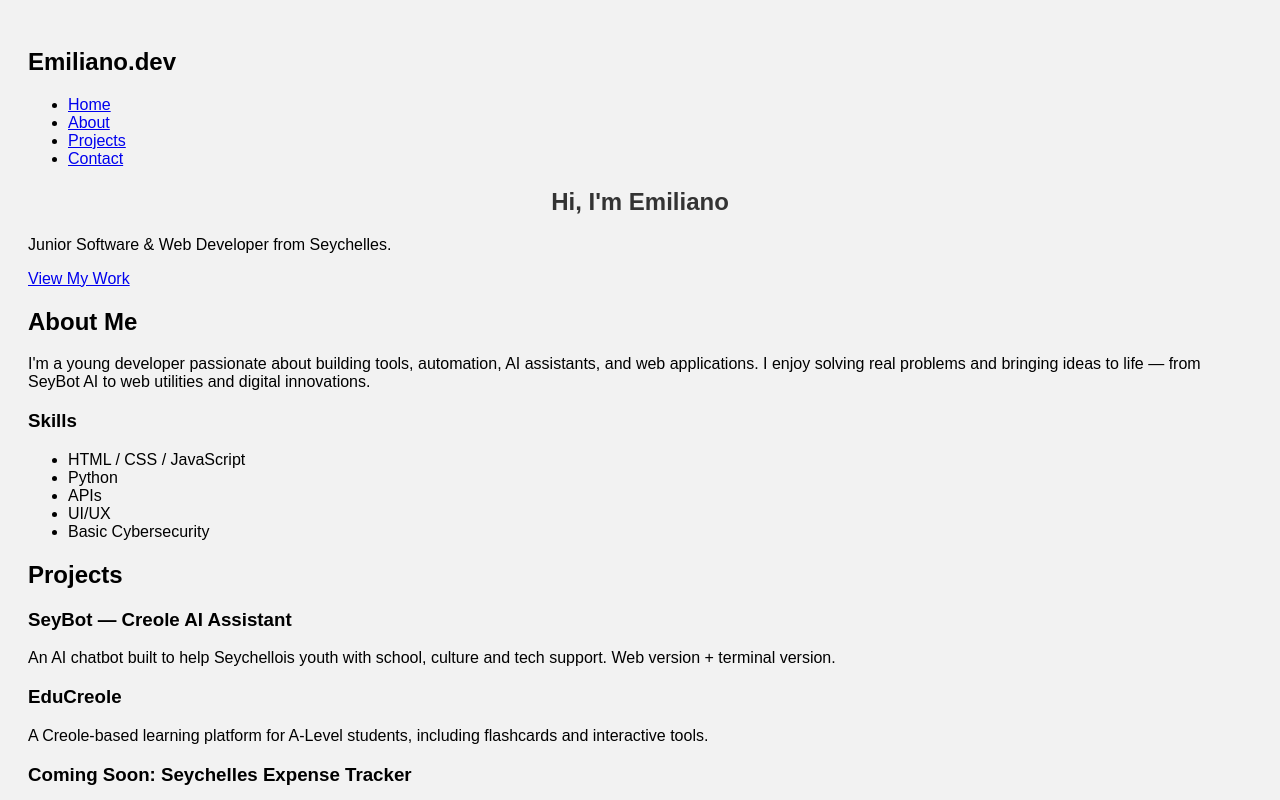
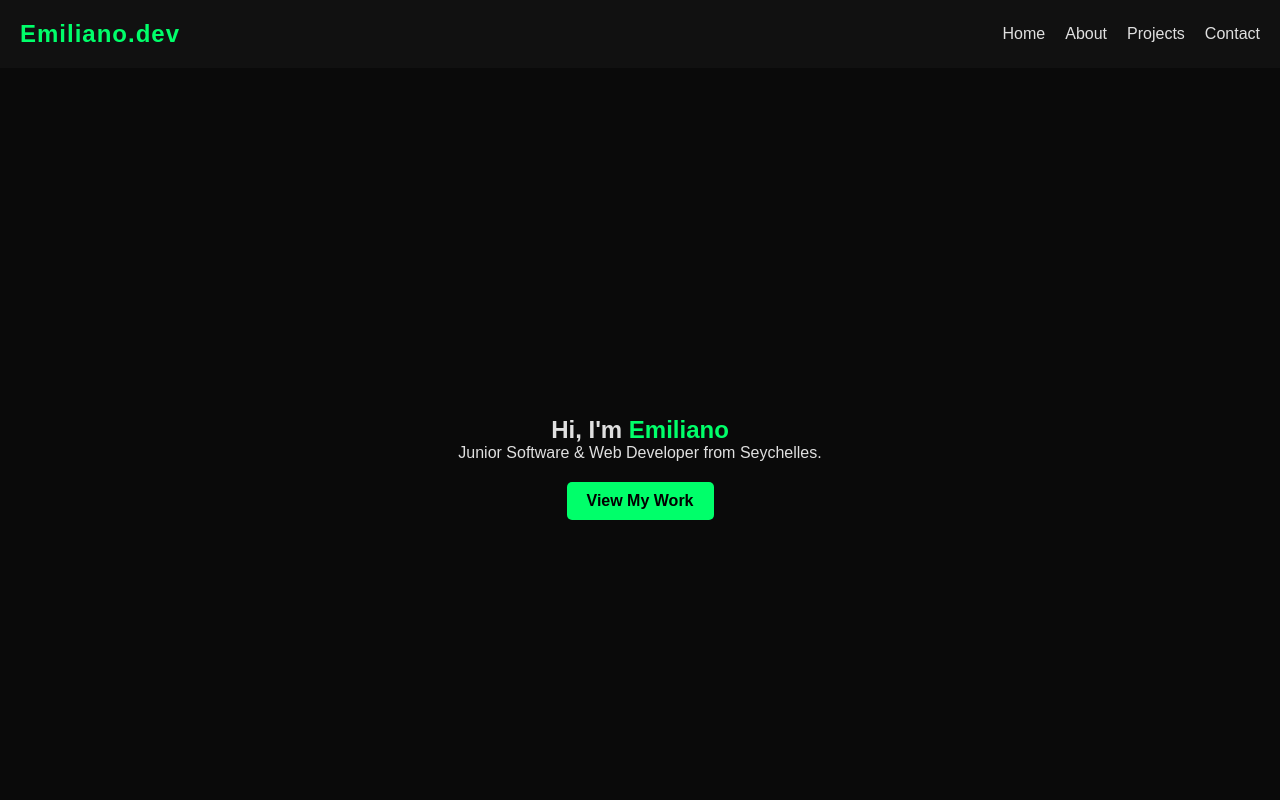
Before and after one commit to lesperance25october-ui/portfolio-dark, a plain HTML site: page index.html in a window 1280 px wide. Shown: the top 800 px of the page. Drawn offline with Linux system fonts and the light colour scheme.

Commit message:
Refactor CSS for improved styling and layout

```diff
--- a/style.css
+++ b/style.css
@@ -1,60 +1,100 @@
-body {
+* {
+    margin: 0;
+    padding: 0;
+    box-sizing: border-box;
     font-family: Arial, sans-serif;
-    background-color: #f2f2f2;
-    padding: 20px;
 }
 
-h1 {
-    text-align: center;
-    color: #333;
+body {
+    background: #0a0a0a;
+    color: #e0e0e0;
 }
 
-.tracker-container {
+nav {
     display: flex;
-    flex-wrap: wrap;
-    gap: 10px;
-    max-width: 600px;
-    margin: 0 auto;
+    justify-content: space-between;
+    align-items: center;
+    padding: 20px;
+    background: #111;
+    position: sticky;
+    top: 0;
 }
 
-.tracker-box {
-    background-color: lightskyblue;
-    padding: 15px;
-    border-radius: 8px;
-    flex: 1 1 calc(50% - 10px); /* Two boxes per row */
-    box-sizing: border-box;
+nav .logo {
+    color: #00ff6a;
+    font-size: 24px;
+    font-weight: bold;
+    letter-spacing: 1px;
+}
+
+nav ul {
+    list-style: none;
+    display: flex;
+}
+
+nav ul li {
+    margin-left: 20px;
+}
+
+nav ul li a {
+    color: #e0e0e0;
+    text-decoration: none;
+    transition: 0.3s;
+}
+
+nav ul li a:hover {
+    color: #00ff6a;
+}
+
+.hero {
+    height: 100vh;
     display: flex;
     flex-direction: column;
+    justify-content: center;
+    align-items: center;
+    text-align: center;
 }
 
-.tracker-box label {
-    margin-bottom: 5px;
+.hero h1 span {
+    color: #00ff6a;
+}
+
+.btn {
+    padding: 10px 20px;
+    background: #00ff6a;
+    color: #000;
+    margin-top: 20px;
+    text-decoration: none;
+    border-radius: 5px;
     font-weight: bold;
 }
 
-.tracker-box input {
-    padding: 8px;
-    border: none;
-    border-radius: 5px;
-    font-size: 16px;
+.about, .projects, .contact {
+    padding: 60px 10%;
 }
 
-.tracker-box button {
-    margin-top: 10px;
-    padding: 10px;
-    border: none;
-    border-radius: 5px;
-    background-color: #0077cc;
-    color: white;
-    font-size: 16px;
-    cursor: pointer;
+.skills li {
+    margin: 8px 0;
 }
 
-.tracker-box button:hover {
-    background-color: #005fa3;
+.project-card {
+    border: 1px solid #00ff6a;
+    padding: 20px;
+    margin: 20px 0;
+    border-radius: 10px;
+    background: #111;
+    transition: 0.3s;
 }
 
-/* Make last box full width if needed */
-.full-width {
-    flex: 1 1 100%;
+.project-card:hover {
+    transform: translateY(-5px);
+    border-color: #0aff9d;
 }
+
+footer {
+    text-align: center;
+    padding: 20px;
+    background: #111;
+    color: #666;
+    margin-top: 40px;
+}
```
